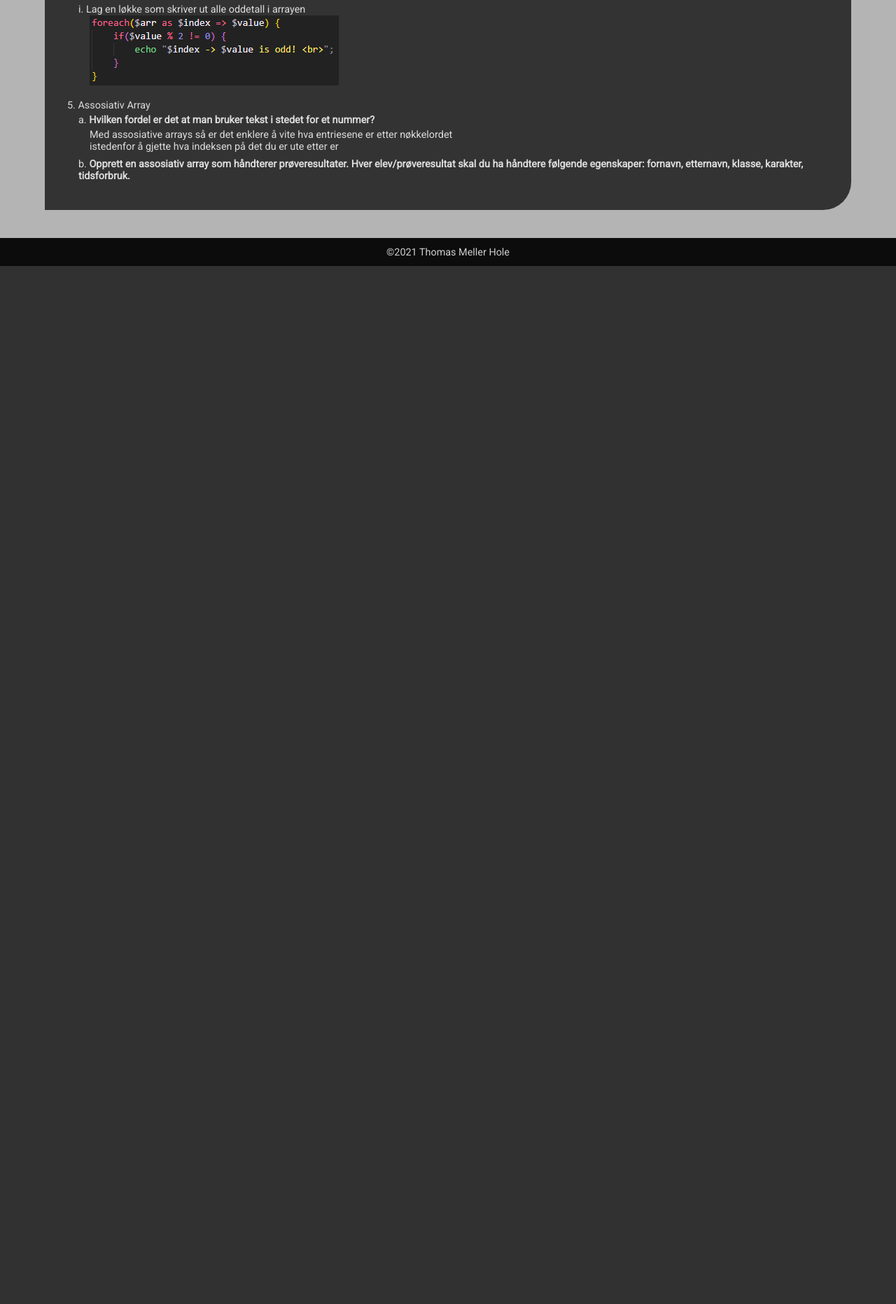
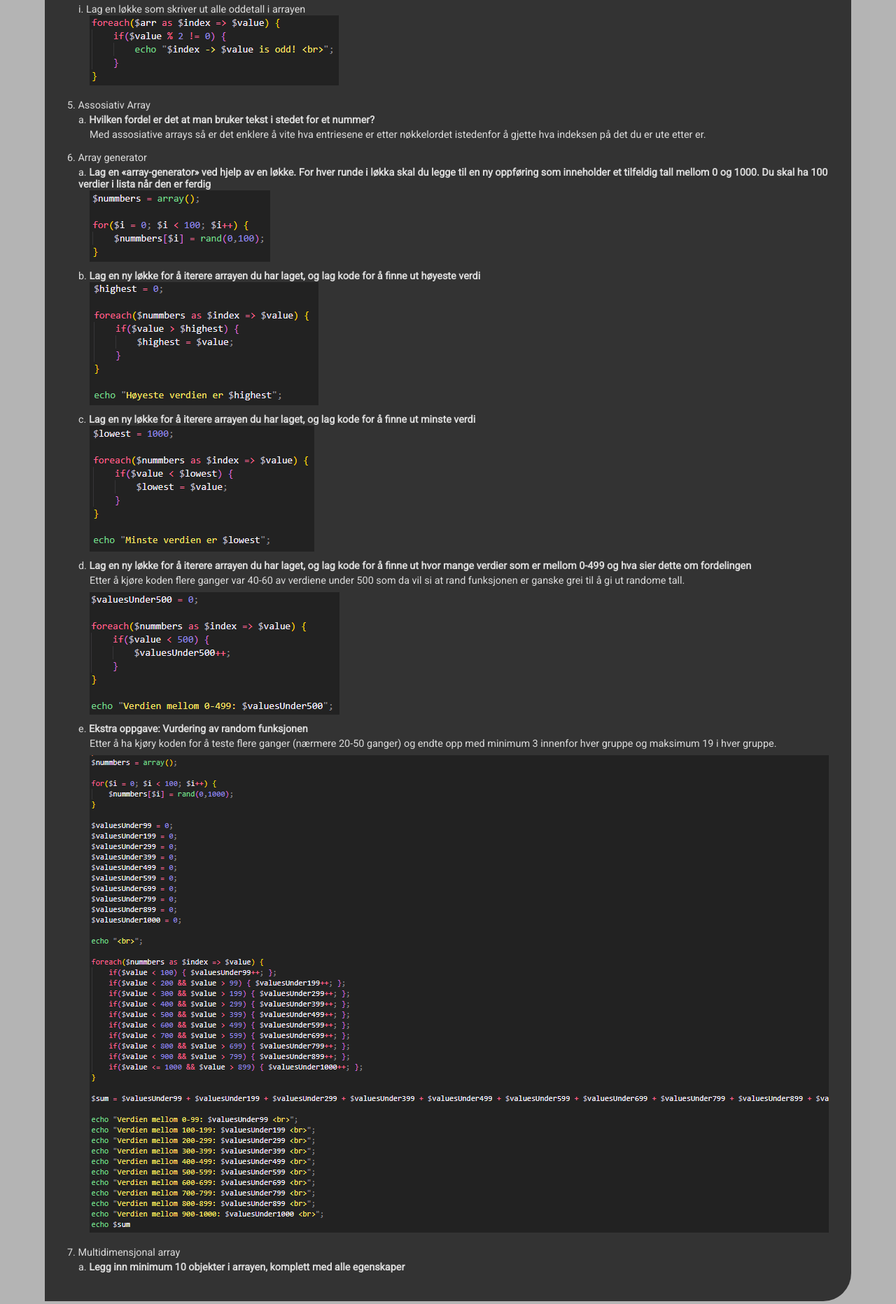
Before and after one commit to proff001/SchoolWebDevelopment, a PHP site: page /Oblig/3/index.php in a window 1280 px wide. Shown: the part 1706-3569 px from the top of the page at 70% size. Before the commit the page ends 2086 px from the top, so only its background shows below. Run offline with PHP 8.4, Linux system fonts and the light colour scheme.

Commit message:
Oblig 3 oppgave 6 done

```diff
--- a/Oblig/3/index.php
+++ b/Oblig/3/index.php
@@ -104,22 +104,39 @@
                     <li>Assosiativ Array</li>
                     <ol class="qAndA">
                         <li><b>Hvilken fordel er det at man bruker tekst i stedet for et nummer?</b></li>
-                        <ul>Med assosiative arrays så er det enklere å vite hva entriesene er etter nøkkelordet<br> istedenfor å gjette hva indeksen på det du er ute etter er</ul>
+                        <ul>Med assosiative arrays så er det enklere å vite hva entriesene er etter nøkkelordet istedenfor å gjette hva indeksen på det du er ute etter er.</ul>
 
-                        <li><b>Opprett en assosiativ array som håndterer prøveresultater. Hver elev/prøveresultat skal du ha håndtere følgende egenskaper: fornavn, etternavn, klasse, karakter, tidsforbruk.</b></li>
+                        <!-- <li><b>Opprett en assosiativ array som håndterer prøveresultater. Hver elev/prøveresultat skal du ha håndtere følgende egenskaper: fornavn, etternavn, klasse, karakter, tidsforbruk.</b></li> -->
 
+                        <!-- <li><b>Fyll inn fiktive verdier for 5 personer på to ulike måter</b></li> -->
+                    </ol>
+
+                    <li>Array generator</li>
+                    <ol class="qAndA">
+                        <li><b>Lag en «array-generator» ved hjelp av en løkke. For hver runde i løkka skal du legge til en ny oppføring som inneholder et tilfeldig tall mellom 0 og 1000. Du skal ha 100 verdier i lista når den er ferdig</b></li>
+                        <img src="./img/arrayGen.png" alt="">
+
+                        <li><b>Lag en ny løkke for å iterere arrayen du har laget, og lag kode for å finne ut høyeste verdi</b></li>
+                        <img src="./img/arrayGenHighest.png" alt="">
+
+                        <li><b>Lag en ny løkke for å iterere arrayen du har laget, og lag kode for å finne ut minste verdi</b></li>
+                        <img src="./img/arrayGenLowest.png" alt="">
+
+                        <li><b>Lag en ny løkke for å iterere arrayen du har laget, og lag kode for å finne ut hvor mange verdier som er mellom 0-499 og hva sier dette om fordelingen</b></li>
+                        <ul>Etter å kjøre koden flere ganger var 40-60 av verdiene under 500 som da vil si at rand funksjonen er ganske grei til å gi ut randome tall. </ul>
+                        <img src="./img/arrayGenUnder500.png" alt="">
+
+                        <li><b>Ekstra oppgave: Vurdering av random funksjonen</b></li>
+                        <ul>Etter å ha kjøry koden for å teste flere ganger (nærmere 20-50 ganger) og endte opp med minimum 3 innenfor hver gruppe og maksimum 19 i hver gruppe.</ul>
+                        <img src="./img/arrayRandTest.png" alt="">
+                    </ol>
+
+                    <li>Multidimensjonal array</li>
+                    <ol class="qAndA">
+                        <li><b>Legg inn minimum 10 objekter i arrayen, komplett med alle egenskaper</b></li>
                     </ol>
                 </ol>
             </div>
-            <?php
-                $arr = array(
-                    "elev1" => array("fornavn" => "Thomas", "etternavn" => "Hole", "klasse" => "3DAA", "karakter" => 5, "tidsforbruk" => 15),
-                    "elev2" => array("fornavn" => "Sander", "etternavn" => "Sundby", "klasse" => "2STD", "karakter" => 1, "tidsforbruk" => 30),
-                    "elev3" => array("fornavn" => "Dag", "etternavn" => "Mørch", "klasse" => "1ELED", "karakter" => 4, "tidsforbruk" => 45),
-                    "elev4" => array("fornavn" => "Sander", "etternavn" => "Bakken", "klasse" => "1STA", "karakter" => 3, "tidsforbruk" => 60),
-                    "elev5" => array("fornavn" => "Marius", "etternavn" => "J.", "klasse" => "3DAA", "karakter" => 6, "tidsforbruk" => 120),
-                );
-            ?>
         </div>
 
         <div id="footer">
```
Also changed, not shown: Oblig/index.php (+6 -3 lines), Oblig/3/img/arrayGen.png (added), Oblig/3/img/arrayGenHighest.png (added), Oblig/3/img/arrayGenLowest.png (added), Oblig/3/img/arrayGenUnder500.png (added), Oblig/3/img/arrayRandTest.png (added).
